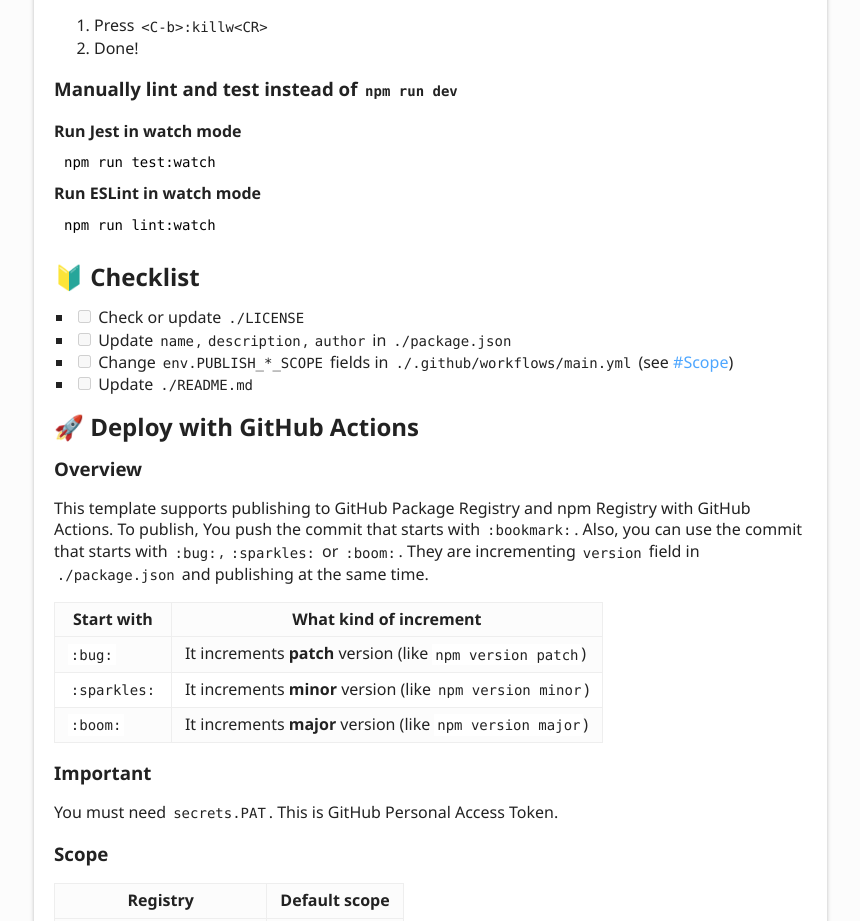
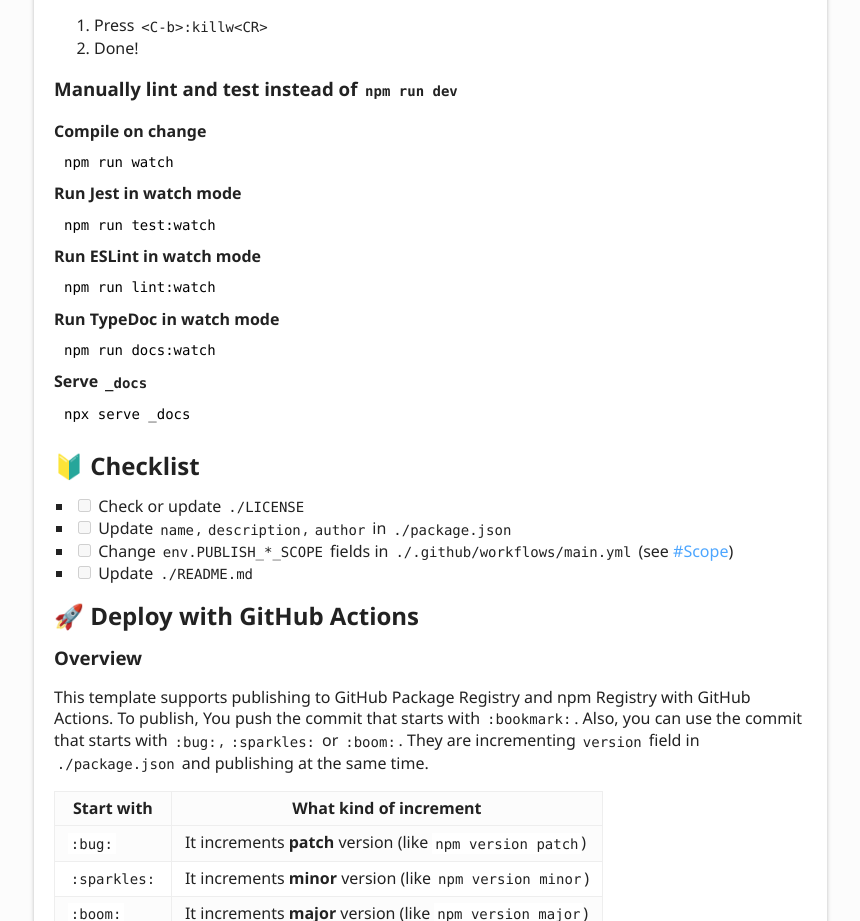
Before and after one commit to sakkke/nodejs-ultimate-template, a plain HTML site: page index.html in a window 1280 px wide. Shown: the part 2287-3208 px from the top of the page, without its empty margins (6-866 px from the left). Drawn offline with Linux system fonts and the light colour scheme.

Commit message:
deploy: fdb6cb83183dae36271b8c535e6d5f3ca1276e83

```diff
--- a/index.html
+++ b/index.html
@@ -83,6 +83,12 @@ src
   <h3>Manually lint and test instead of <code>npm run dev</code></h3>
 </a>
 
+<a href="#compile-on-change" id="compile-on-change" style="color: inherit; text-decoration: none;">
+  <h4>Compile on change</h4>
+</a>
+<pre><code class="language-sh"><span class="hl-0">npm run watch</span>
+</code></pre>
+
 <a href="#run-jest-in-watch-mode" id="run-jest-in-watch-mode" style="color: inherit; text-decoration: none;">
   <h4>Run Jest in watch mode</h4>
 </a>
@@ -93,6 +99,18 @@ src
   <h4>Run ESLint in watch mode</h4>
 </a>
 <pre><code class="language-sh"><span class="hl-0">npm run lint:watch</span>
+</code></pre>
+
+<a href="#run-typedoc-in-watch-mode" id="run-typedoc-in-watch-mode" style="color: inherit; text-decoration: none;">
+  <h4>Run TypeDoc in watch mode</h4>
+</a>
+<pre><code class="language-sh"><span class="hl-0">npm run docs:watch</span>
+</code></pre>
+
+<a href="#serve-_docs" id="serve-_docs" style="color: inherit; text-decoration: none;">
+  <h4>Serve <code>_docs</code></h4>
+</a>
+<pre><code class="language-sh"><span class="hl-0">npx serve _docs</span>
 </code></pre>
 
 <a href="#🔰-checklist" id="🔰-checklist" style="color: inherit; text-decoration: none;">
```
Also changed, not shown: modules.html (+1 -1 lines).
